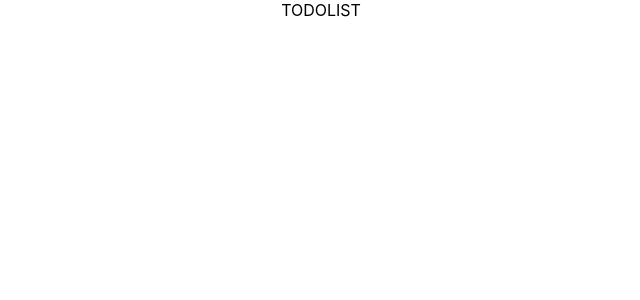
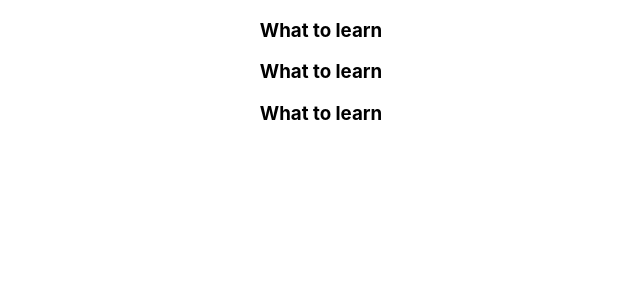
Before and after one commit to hlibyelkhov/todolist, a React (Create React App) app: page / in a window 1280 px wide. Shown: the top 300 px of the page, without its empty margins (319-959 px from the left). Built offline with nearby package versions, Linux system fonts and the light colour scheme.

Commit message:
Starter commits

```diff
--- a/src/App.tsx
+++ b/src/App.tsx
@@ -7,13 +7,19 @@ function App() {
         <div className="App">
 
             <Todolist/>
+            <Todolist/>
+            <Todolist/>
         </div>
     );
 }
 
 function Todolist() {
 
-    return <div>TODOLIST</div>
+    return (
+        <div>
+            <h3>What to learn</h3>
+        </div>
+    )
 }
 
 export default App;
```
